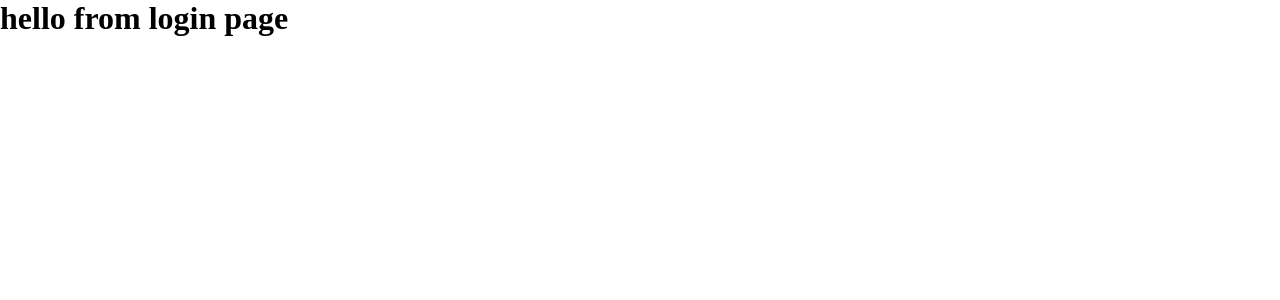
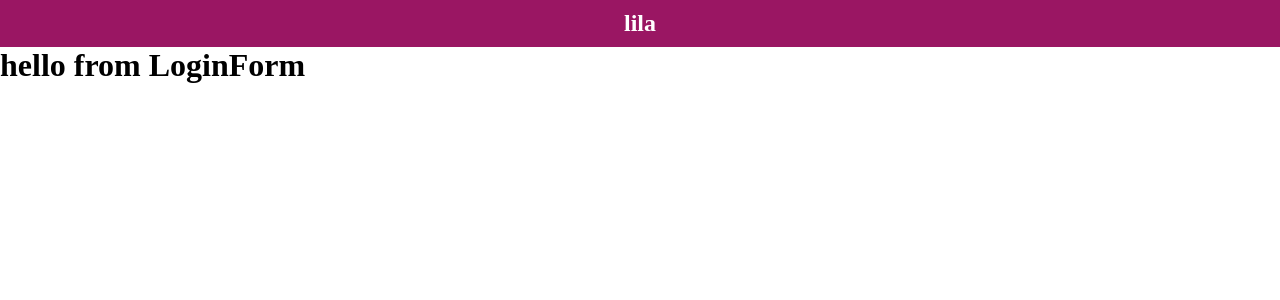
Before and after one commit to beiweitemderbeste/lila-app, a Next.js app: page /login in a window 1280 px wide. Shown: the top 300 px of the page. Built offline with nearby package versions, Linux system fonts and the light colour scheme.

Commit message:
adding LoginForm component

```diff
--- /dev/null
+++ b/app/components/LoginForm.tsx
@@ -0,0 +1,7 @@
+const LoginForm = () => {
+  return (
+    <h1>hello from LoginForm</h1>
+  )
+}
+
+export default LoginForm;
--- a/app/login/page.tsx
+++ b/app/login/page.tsx
@@ -1,7 +1,11 @@
+import Header from "../components/Header"
+import LoginForm from "../components/LoginForm"
+
 export default function Page() {
   return (
     <>
-      <h1>hello from login page</h1>
+      <Header />
+      <LoginForm />
     </>
   )
 }
--- a/package.json
+++ b/package.json
@@ -15,7 +15,7 @@
     "next": "latest",
     "react": "latest",
     "react-dom": "latest",
-    "react-hook-form": "^7.46.2",
+    "react-hook-form": "^7.47.0",
     "styled-components": "^5",
     "styled-normalize": "^8.0.7"
   },
```
Also changed, not shown: 1 other file (tests, documents, lock files or other folders).
